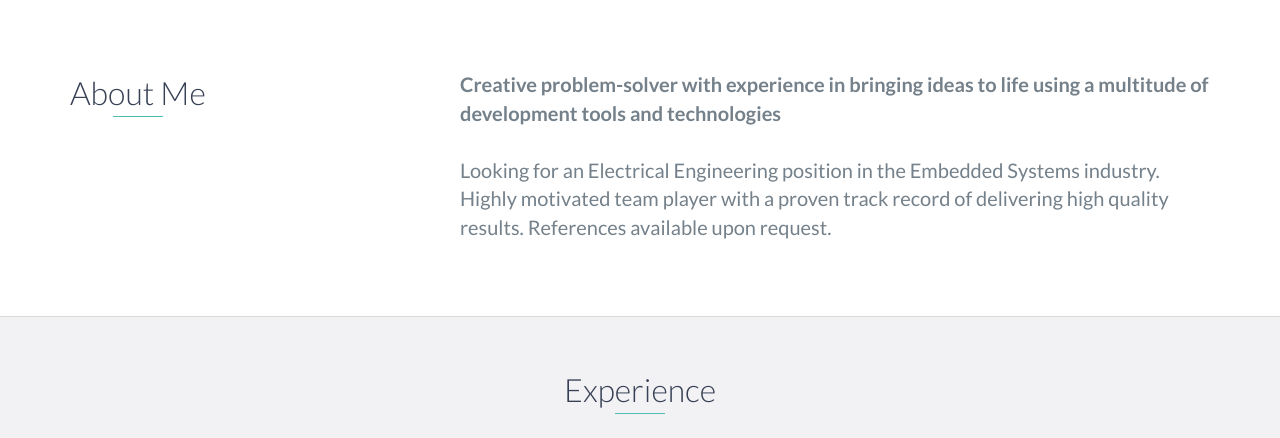
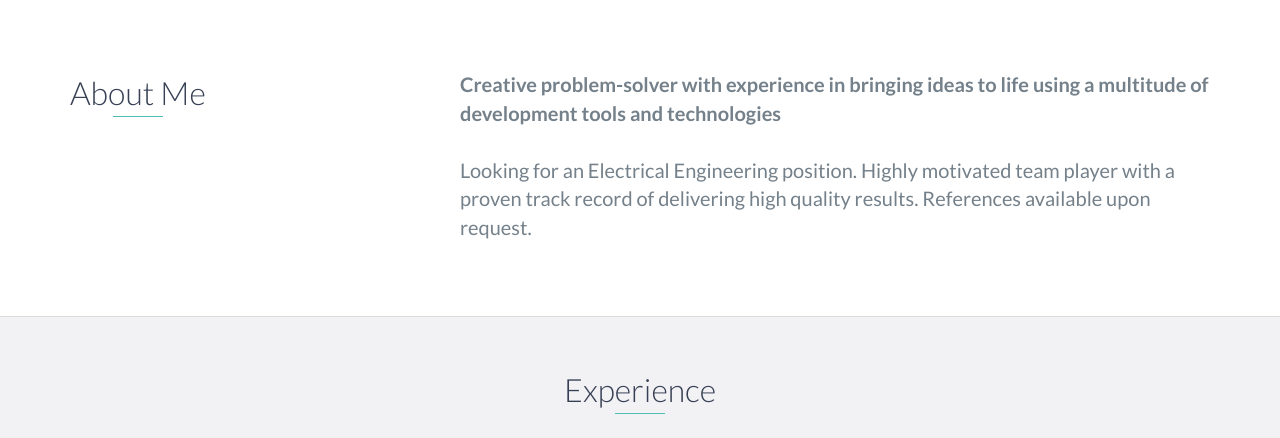
Before and after one commit to waseemorphali/my-portfolio, a website: page index.html in a window 1280 px wide. Shown: the part 805-1243 px from the top of the page. Drawn offline with nearby package versions, Linux system fonts and the light colour scheme; some packages are replaced by stand-ins of ours; a script that the page names is missing.

Commit message:
Update index.html

```diff
--- a/index.html
+++ b/index.html
@@ -75,7 +75,7 @@
                     <p style="font-size: 20px">
                         <strong>Creative problem-solver with experience in bringing ideas to life using a multitude of development tools and technologies</strong>
                         <br><br>
-                        Looking for an Electrical Engineering position in the Embedded Systems industry. Highly motivated team player with a proven track record of delivering high quality results. References available upon request.
+                        Looking for an Electrical Engineering position. Highly motivated team player with a proven track record of delivering high quality results. References available upon request.
                     </p>
                 </div>
             </div>
```
